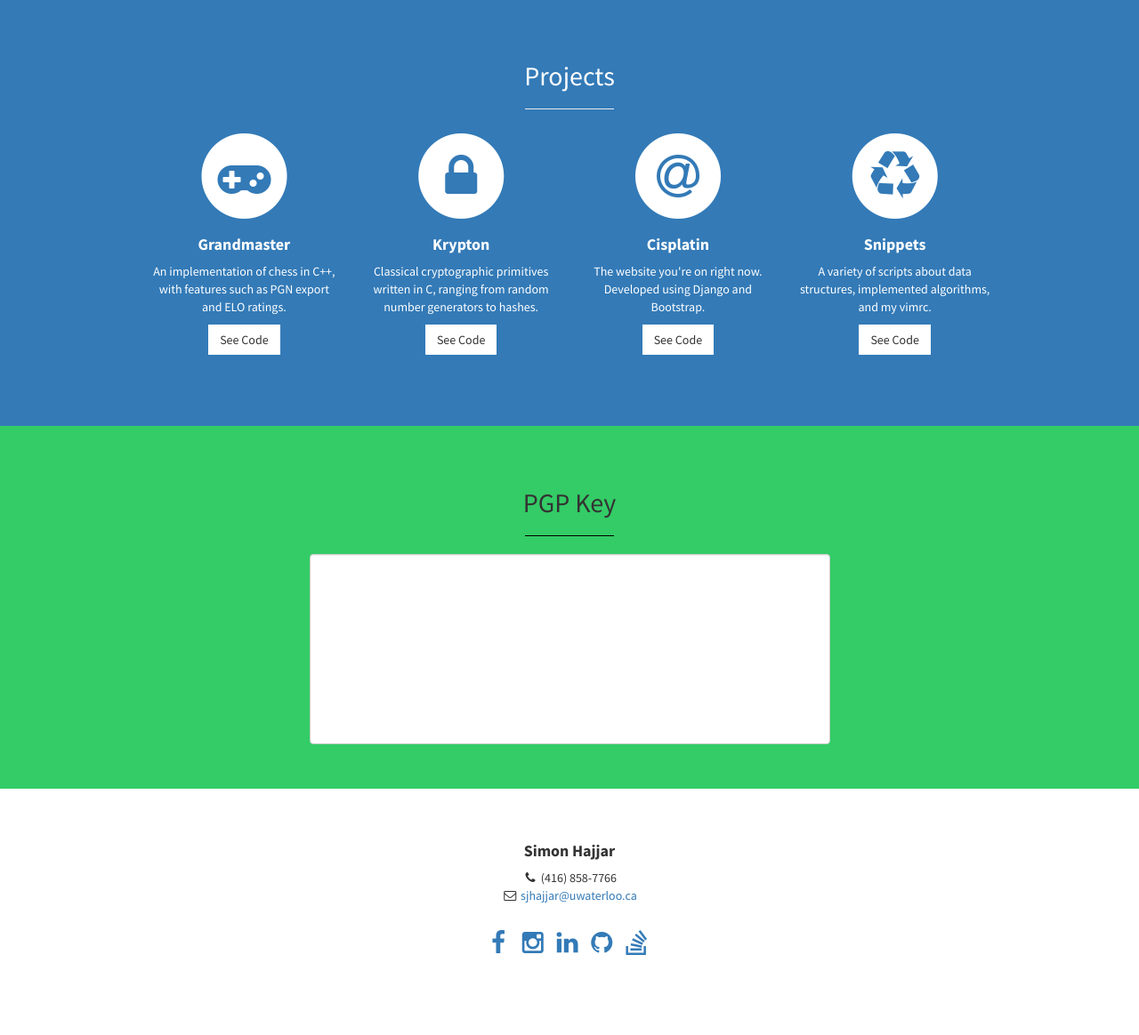
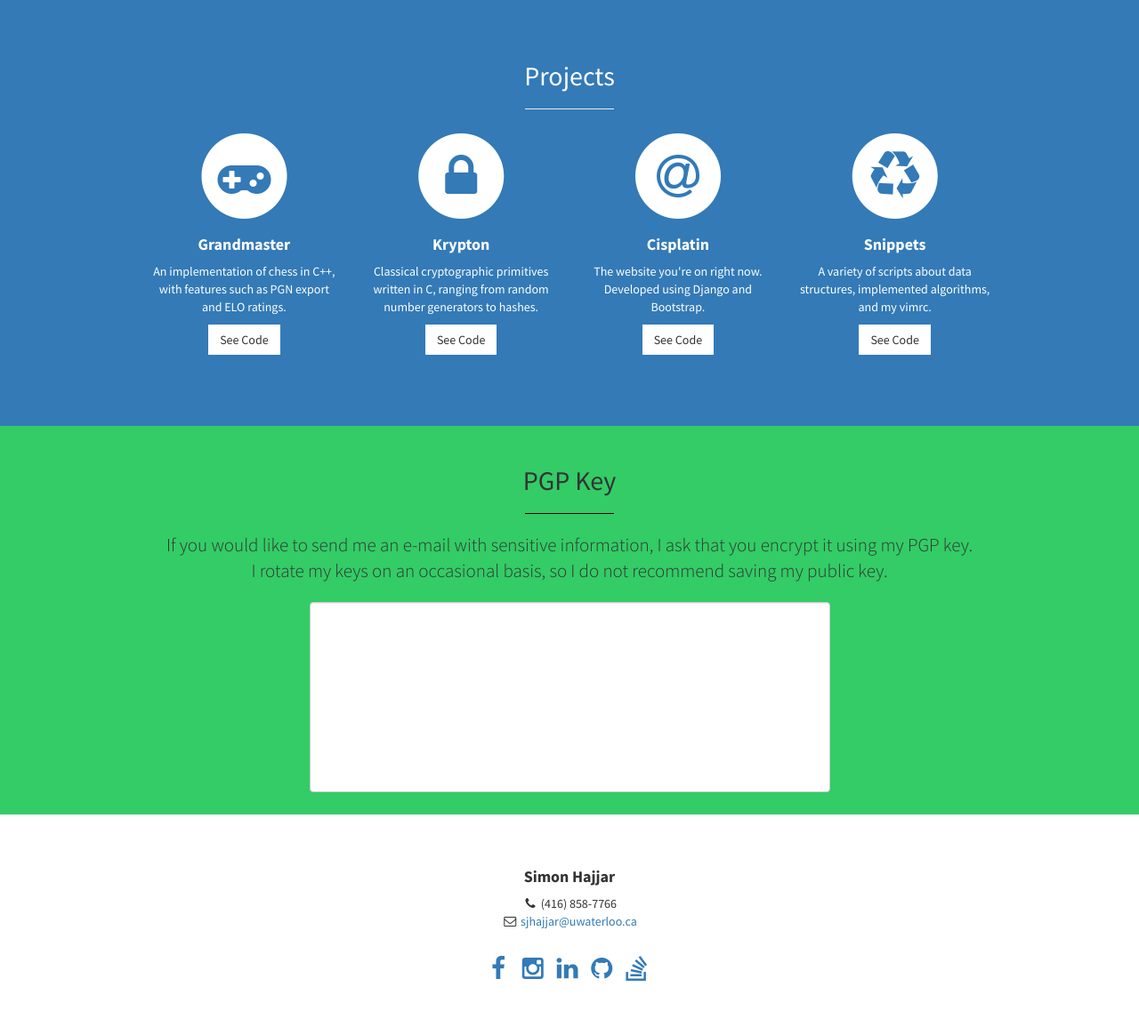
Before and after one commit to Cisplatin/Cisplatin, a Django app: template Cisplatin_App/templates/home.html in a window 1280 px wide. Shown: the part 1106-2270 px from the top of the page at 89% size. Before the commit the page ends 2180 px from the top, so only its background shows below. Run offline with Django 3.2, Linux system fonts and the light colour scheme; the template is opened without the code that fills it, so the values that code supplies are empty; some libraries are stand-ins or nearby versions.

Commit message:
added pgp descrip

```diff
--- a/Cisplatin_App/templates/home.html
+++ b/Cisplatin_App/templates/home.html
@@ -197,6 +197,11 @@ A variety of scripts about data structures, implemented algorithms, and my vimrc
             <div class="row text-center">
                 <h2>PGP Key</h2>
                 <hr class="small-black">
+                <p class="lead">
+If you would like to send me an e-mail with sensitive information, I ask that you encrypt it using my PGP key.
+<br>
+I rotate my keys on an occasional basis, so I do not recommend saving my public key.
+                </p>
                 <textarea id="PGPkey" class="PGPkey form-control" rows=10 wrap="off">{{ PGP_KEY }}</textarea>
             </div>
         </div>
--- a/static/css/stylish-portfolio.css
+++ b/static/css/stylish-portfolio.css
@@ -175,7 +175,7 @@ hr.small-black {
 
 /* PGP key */
 .PGP {
-    padding: 50px 0;
+    padding: 25px 0;
     background-color: #33CC66;
 }
 
@@ -186,6 +186,7 @@ hr.small-black {
     margin-right: auto;
     width: 50%;
     font-family: 'Ubuntu Mono';
+    vertical-align: top;
 }
 
 /* Contact */
```
Also changed, not shown: 1 other file.
